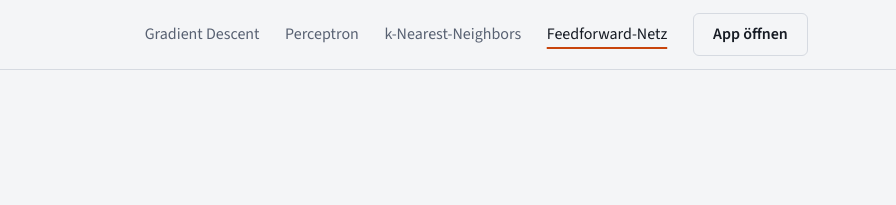
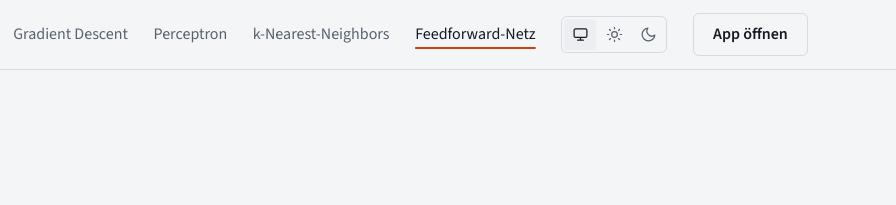
Before and after one commit to Wolfi-OwO/ml-visualizer, a plain HTML site: page landing/neuronales-netz/index.html in a window 1280 px wide. Shown: the top 205 px of the page, 384-1280 px from the left. Drawn offline with Linux system fonts and the light colour scheme.

Commit message:
Added a system, light and dark theme switch to every page and made the hero chart follow it

```diff
--- a/landing/neuronales-netz/index.html
+++ b/landing/neuronales-netz/index.html
@@ -19,6 +19,7 @@
 <meta property="og:locale" content="de_AT">
 <meta name="twitter:card" content="summary_large_image">
 
+<script src="/theme.js"></script>
 <link rel="stylesheet" href="/styles.css">
 <script type="application/ld+json">
 {
--- a/landing/styles.css
+++ b/landing/styles.css
@@ -85,8 +85,11 @@
   --ease: cubic-bezier(0.2, 0.7, 0.2, 1);
 }
 
+/* Three modes: no attribute follows the system, data-theme pins one. The dark
+   values are written twice because CSS cannot share a block between a media
+   query and an attribute selector. */
 @media (prefers-color-scheme: dark) {
-  :root {
+  :root:not([data-theme="light"]) {
     --canvas: #12161d;
     --panel: #1a1f29;
     --panel-raised: #212735;
@@ -101,6 +104,27 @@
     --contrast: #46c9c0;
     --shadow: 0 1px 2px rgba(0, 0, 0, 0.4), 0 14px 34px -14px rgba(0, 0, 0, 0.7);
   }
+}
+
+:root[data-theme="dark"] {
+  color-scheme: dark;
+  --canvas: #12161d;
+  --panel: #1a1f29;
+  --panel-raised: #212735;
+  --rule: #2b3240;
+  --ink: #e9ecf2;
+  --muted: #9aa3b5;
+  --signal: #ff8f4d;
+  --signal-hover: #ffa566;
+  --signal-dim: #7d5a42;
+  --link: #ff9a5c;
+  --on-signal: #1a0f05;
+  --contrast: #46c9c0;
+  --shadow: 0 1px 2px rgba(0, 0, 0, 0.4), 0 14px 34px -14px rgba(0, 0, 0, 0.7);
+}
+
+:root[data-theme="light"] {
+  color-scheme: light;
 }
 
 * {
@@ -255,6 +279,57 @@ h3 {
   .brand-parent {
     display: none;
   }
+}
+
+/* Brand, theme switch and the button do not fit on a phone. The page already
+   carries its own "App öffnen" action right under the headline. */
+@media (max-width: 480px) {
+  .topbar nav .btn {
+    display: none;
+  }
+}
+
+/* ---------- Theme switch ---------- */
+
+.theme-switch {
+  display: inline-flex;
+  border: 1px solid var(--rule);
+  border-radius: var(--radius);
+  padding: 2px;
+  gap: 2px;
+}
+
+.theme-switch button {
+  display: grid;
+  place-items: center;
+  width: 2rem;
+  height: 1.9rem;
+  padding: 0;
+  border: 0;
+  border-radius: 4px;
+  background: none;
+  color: var(--muted);
+  cursor: pointer;
+  transition: color 0.15s var(--ease), background-color 0.15s var(--ease);
+}
+
+.theme-switch button:hover {
+  color: var(--ink);
+}
+
+.theme-switch button[aria-pressed="true"] {
+  background: var(--panel-raised);
+  color: var(--ink);
+}
+
+.theme-switch svg {
+  width: 17px;
+  height: 17px;
+  fill: none;
+  stroke: currentColor;
+  stroke-width: 1.75;
+  stroke-linecap: round;
+  stroke-linejoin: round;
 }
 
 /* ---------- Buttons and links ---------- */
--- /dev/null
+++ b/landing/theme.js
@@ -0,0 +1,130 @@
+// Colour scheme switch: system, light or dark. Runs in <head> so the stored
+// choice is on <html> before the first paint; a late script would flash the
+// wrong theme on every load for anyone who overrides their system setting.
+(function () {
+  "use strict";
+
+  var KEY = "ml-theme";
+  var root = document.documentElement;
+  var PIN = { light: "#f4f5f7", dark: "#12161d" };
+
+  function stored() {
+    try {
+      var v = localStorage.getItem(KEY);
+      return v === "light" || v === "dark" ? v : null;
+    } catch (e) {
+      return null; // private mode or blocked storage: behave like "system"
+    }
+  }
+
+  function persist(mode) {
+    try {
+      if (mode) localStorage.setItem(KEY, mode);
+      else localStorage.removeItem(KEY);
+    } catch (e) {
+      /* the choice then only lasts for this page view */
+    }
+  }
+
+  // The two theme-color metas are media-scoped for "system". A pinned mode
+  // overrides both, otherwise the browser chrome follows the OS, not the page.
+  var metas = [];
+  var original = [];
+
+  function initMetas() {
+    metas = Array.prototype.slice.call(
+      document.querySelectorAll('meta[name="theme-color"]')
+    );
+    original = metas.map(function (m) {
+      return { content: m.getAttribute("content"), media: m.getAttribute("media") };
+    });
+  }
+
+  function syncMetas(mode) {
+    metas.forEach(function (m, i) {
+      if (mode) {
+        m.setAttribute("content", PIN[mode]);
+        m.removeAttribute("media");
+      } else {
+        m.setAttribute("content", original[i].content);
+        if (original[i].media) m.setAttribute("media", original[i].media);
+      }
+    });
+  }
+
+  function apply(mode) {
+    if (mode) root.setAttribute("data-theme", mode);
+    else root.removeAttribute("data-theme");
+    syncMetas(mode);
+    document.dispatchEvent(new CustomEvent("themechange"));
+  }
+
+  var current = stored();
+  if (current) root.setAttribute("data-theme", current);
+
+  var ICONS = {
+    system:
+      '<rect x="3" y="4" width="18" height="12" rx="2"/><path d="M8 20h8M12 16v4"/>',
+    light:
+      '<circle cx="12" cy="12" r="4"/><path d="M12 2v2M12 20v2M4.9 4.9l1.4 1.4M17.7 17.7l1.4 1.4M2 12h2M20 12h2M4.9 19.1l1.4-1.4M17.7 6.3l1.4-1.4"/>',
+    dark: '<path d="M21 12.8A9 9 0 1 1 11.2 3a7 7 0 0 0 9.8 9.8z"/>',
+  };
+  var LABELS = { system: "System", light: "Hell", dark: "Dunkel" };
+
+  function build() {
+    var nav = document.querySelector(".topbar nav");
+    if (!nav) return;
+    initMetas();
+    syncMetas(current);
+
+    var group = document.createElement("div");
+    group.className = "theme-switch";
+    group.setAttribute("role", "group");
+    group.setAttribute("aria-label", "Farbschema");
+
+    var buttons = {};
+    ["system", "light", "dark"].forEach(function (mode) {
+      var b = document.createElement("button");
+      b.type = "button";
+      b.setAttribute("aria-label", LABELS[mode]);
+      b.title = LABELS[mode];
+      b.innerHTML =
+        '<svg viewBox="0 0 24 24" aria-hidden="true">' + ICONS[mode] + "</svg>";
+      b.addEventListener("click", function () {
+        current = mode === "system" ? null : mode;
+        persist(current);
+        apply(current);
+        mark();
+      });
+      buttons[mode] = b;
+      group.appendChild(b);
+    });
+
+    function mark() {
+      var active = current || "system";
+      Object.keys(buttons).forEach(function (m) {
+        buttons[m].setAttribute("aria-pressed", m === active ? "true" : "false");
+      });
+    }
+
+    mark();
+    nav.insertBefore(group, nav.querySelector(".btn"));
+
+    // In "system" mode an OS switch changes the colours without any click here,
+    // and the canvas has to hear about it too.
+    if (window.matchMedia) {
+      var mq = window.matchMedia("(prefers-color-scheme: dark)");
+      var onChange = function () {
+        if (!current) document.dispatchEvent(new CustomEvent("themechange"));
+      };
+      if (mq.addEventListener) mq.addEventListener("change", onChange);
+      else if (mq.addListener) mq.addListener(onChange);
+    }
+  }
+
+  if (document.readyState === "loading") {
+    document.addEventListener("DOMContentLoaded", build);
+  } else {
+    build();
+  }
+})();
```
Also changed, not shown: landing/gradient-descent/index.html (+1 -0 lines), landing/index.html (+1 -0 lines), landing/k-nearest-neighbors/index.html (+1 -0 lines), landing/perceptron/index.html (+1 -0 lines), landing/script.js (+22 -9 lines).
